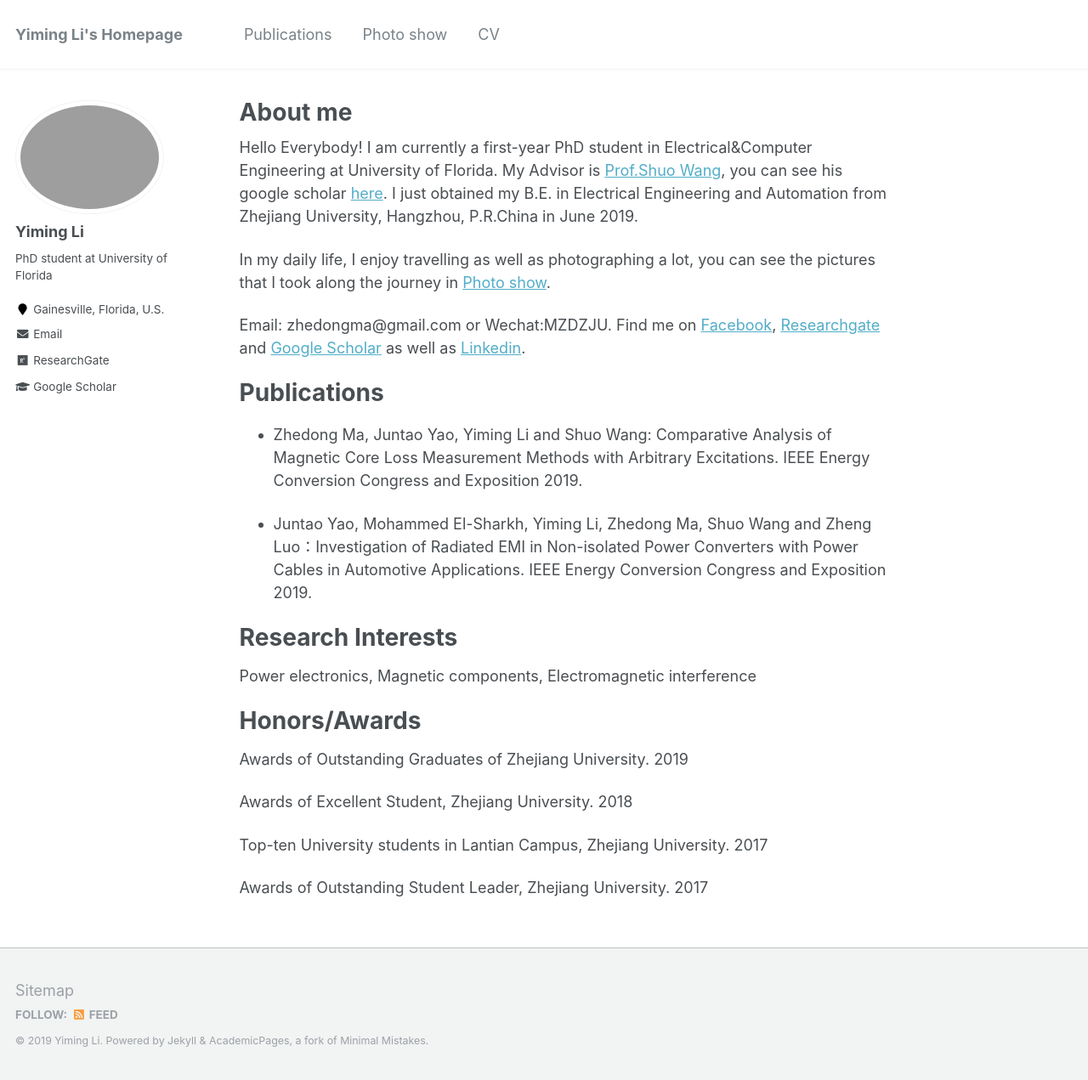
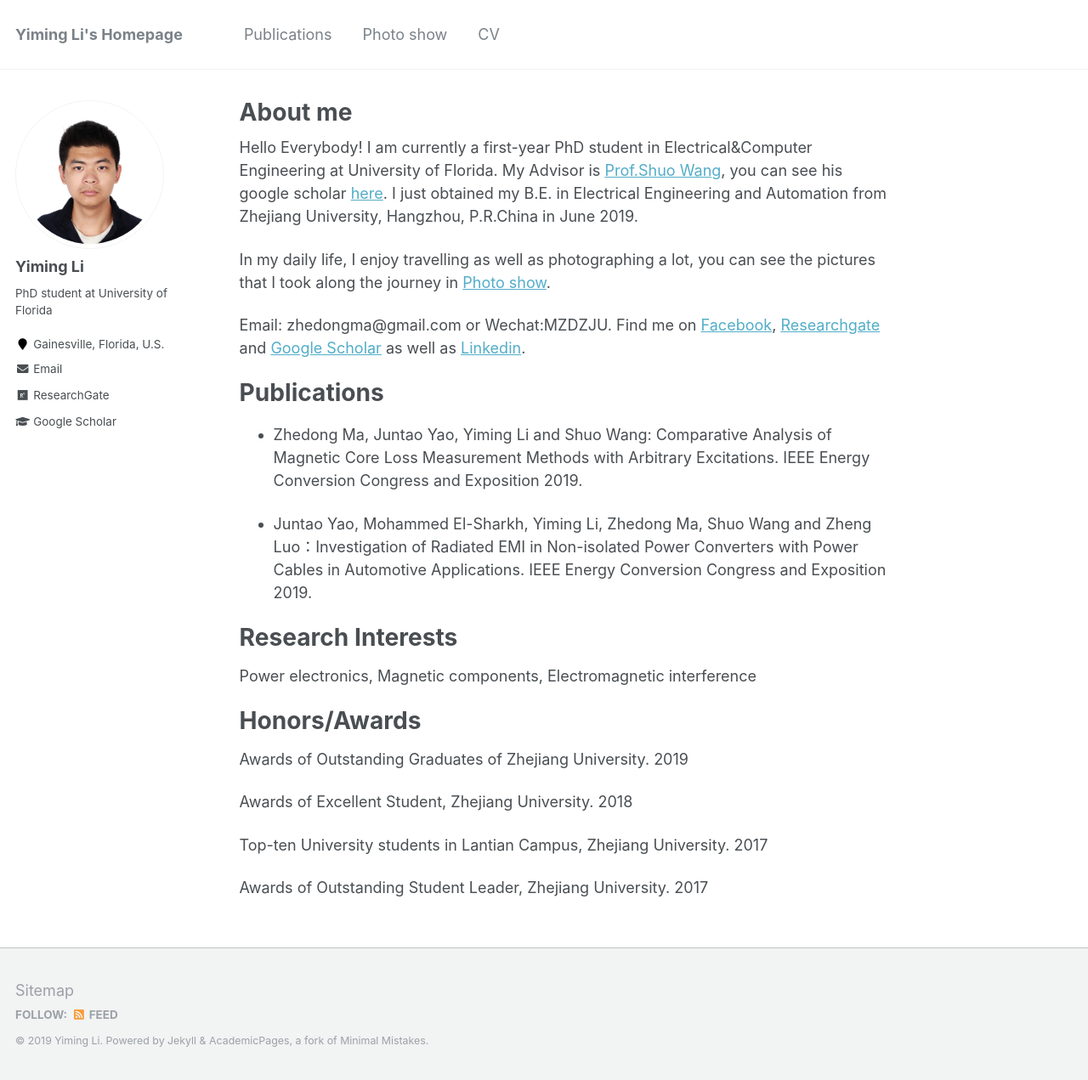
Before and after one commit to brighturan/YimingLi, a Jekyll site: the page built from _pages/about.md, in a window 1280 px wide and 1271 px high. Shown: the whole window at 85% size. Built offline with Jekyll 4.4.1, drawn with Linux system fonts in a browser that asks for light colours.

Commit message:
Update _config.yml

```diff
--- a/_config.yml
+++ b/_config.yml
@@ -81,7 +81,7 @@ analytics:
 # Site Author
 author:
   name             : "Yiming Li"
-  avatar           : "IMG_1531.JPG"
+  avatar           : "Visa_Photo.JPG"
   bio              : "PhD student at University of Florida"
   location         : "Gainesville, Florida, U.S."
   employer         :
```
